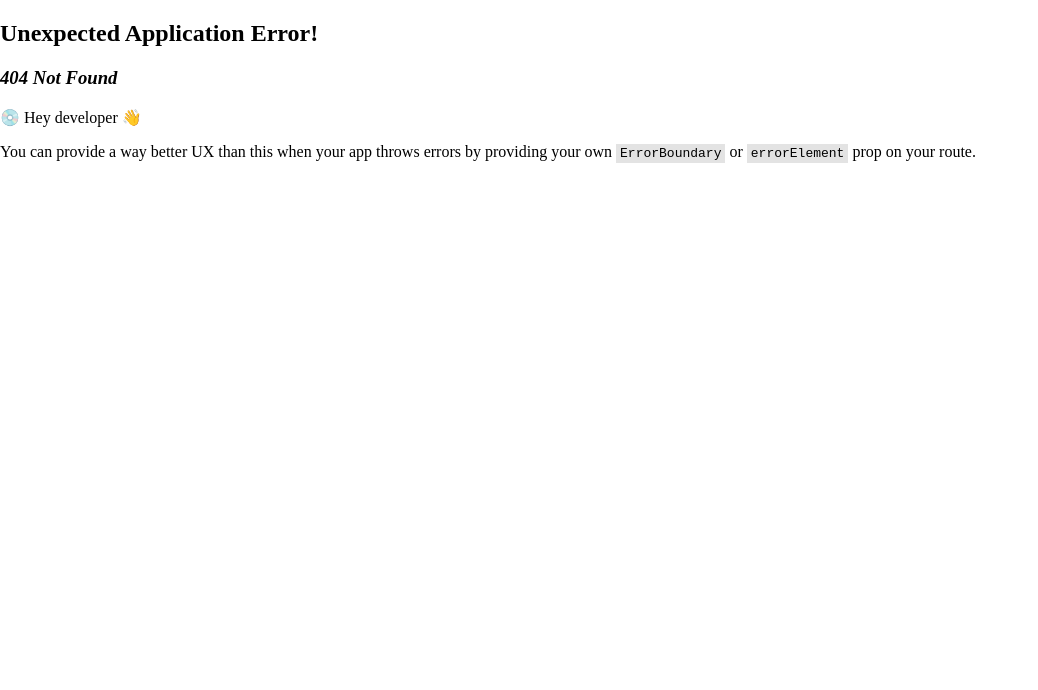
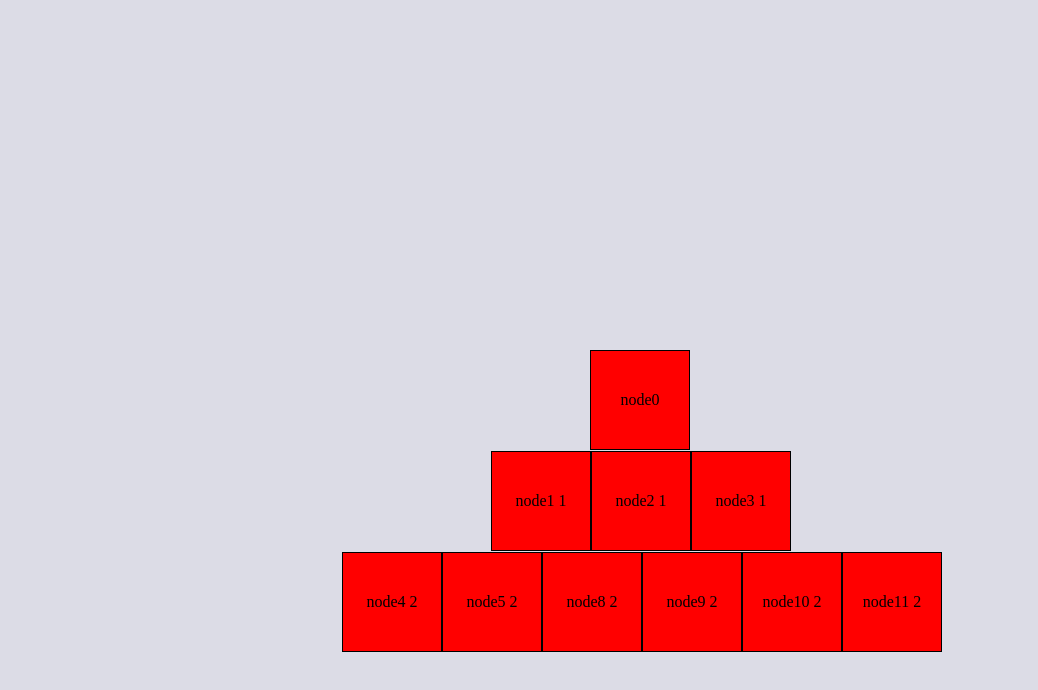
Before and after one commit to Carlos1006/Playground, a React (Vite) app: page /node_tree in a window 1280 px wide. Before the commit this address had no page. Shown: the top 690 px of the page, without its empty margins (0-1038 px from the left). Built offline with nearby package versions, Linux system fonts and the light colour scheme.

Commit message:
Se inicia desarrollo de arbol de nodos

```diff
--- /dev/null
+++ b/src/components/nodeTree.tsx
@@ -0,0 +1,81 @@
+import React, { FC, ReactNode, createContext, forwardRef, useContext, useEffect, useState } from "react";
+import css from './../styles/nodeTree.module.scss';
+
+interface NodeProps {
+    name: string;
+    level: number;
+    nodes: NodeProps[];
+}
+
+interface NodeLevelProps {
+    level: number;
+    children: JSX.Element[] | JSX.Element;
+}
+
+const NodeTree:FC = () => {
+
+    const nodeTree: NodeProps[] = [
+        {name:'node1', nodes:[
+            {name:'node4', nodes:[], level: -1},
+            {name:'node5', nodes:[], level: -1},
+            {name:'node6', nodes:[], level: -1},
+            {name:'node7', nodes:[], level: -1}
+        ], level: -1},
+        {name:'node2', nodes:[], level: -1},
+        {name:'node3', nodes:[
+            {name:'node8', nodes:[], level: -1},
+            {name:'node9', nodes:[], level: -1},
+            {name:'node10', nodes:[], level: -1},
+            {name:'node11', nodes:[], level: -1}
+        ], level: -1},
+    ]
+
+    useEffect(() => {
+        // get all elements with data-level attribute
+        const elements = document.querySelectorAll('[data-level]');
+        // loop through all elements
+        console.log(elements);
+        elements.forEach((element: HTMLElement): void => {
+            const level = element.getAttribute('data-level');
+            const width = element.offsetWidth;
+            console.log(level, width);
+        });
+    });
+
+    return <>
+        <div className={css.nodeTree}>
+            <Node level={0} name={'node0'} nodes={nodeTree} />
+        </div>
+    </>
+}
+
+const NodeLevel:FC<NodeLevelProps> = ({ level, children }: NodeLevelProps) => {
+    const childrenLength = Array.isArray(children) ? children.length : 1;
+
+    const top = 100;
+    const width = childrenLength * 100;
+    const left = - (width / 2) + 50;
+
+    return <>
+        <div className={css.nodeLevel} style={{ width, top, left }}>
+            {children}
+        </div>
+    </>
+}
+
+const Node:FC<NodeProps> = ({ name, level, nodes }: NodeProps) => {
+    return <>
+        <div className={css.node}>
+            {name}
+            { nodes.length > 0 &&
+                <NodeLevel level={level + 1}>
+                    {nodes?.map((node, index) => {
+                        return <Node data-level={level} level={level + 1} key={index} name={`${node.name} ${level + 1}`} nodes={node.nodes} />
+                    })}
+                </NodeLevel>
+            }
+        </div>
+    </>
+}
+
+export default NodeTree;
--- /dev/null
+++ b/src/components/searchBar.tsx
@@ -0,0 +1,15 @@
+import { FC } from "react"
+import css from "./../styles/searchBar.module.scss";
+
+const SearchBar: FC = () => {
+
+    return (
+        <>
+            <div className={css.searchBar}>
+                <div className={css.caret}/>
+            </div>
+        </>
+    )
+}
+
+export default SearchBar;
--- /dev/null
+++ b/src/pages/page_06.tsx
@@ -0,0 +1,14 @@
+import SearchBar from '../components/searchBar';
+import css from '../styles/page.module.scss';
+
+const Page_03 = () => {
+
+  return <>
+    <div className={`${css.dark}  ${css.page}`}>
+      <SearchBar />
+    </div>
+  </>
+}
+
+
+export default Page_03;
--- /dev/null
+++ b/src/pages/page_07.tsx
@@ -0,0 +1,14 @@
+import NodeTree from '../components/nodeTree';
+import css from '../styles/page.module.scss';
+
+const Page_03 = () => {
+
+  return <>
+    <div className={`${css.page}`}>
+      <NodeTree />
+    </div>
+  </>
+}
+
+
+export default Page_03;
--- /dev/null
+++ b/src/styles/nodeTree.module.scss
@@ -0,0 +1,32 @@
+.nodeTree {
+    display:flex;
+    flex-direction: column;
+}
+.nodeLevel {
+    height: 100px;
+    display: flex;
+    flex-wrap: wrap;
+    flex-direction: row;
+    position: absolute;
+}
+.nodeContainer {
+    width: 110px;
+    height: 110px;
+    display: flex;
+    flex-wrap: wrap;
+    background-color:blue;
+    flex-direction: column;
+    justify-content: center;
+    align-items: center;
+    flex-grow: 1;
+}
+.node {
+    width: 98px;
+    height: 98px;
+    border: 1px solid black;
+    display: flex;
+    position: relative;
+    justify-content: center;
+    align-items: center;
+    background:red;
+}
--- /dev/null
+++ b/src/styles/searchBar.module.scss
@@ -0,0 +1,17 @@
+$width: 16vw;
+$height: 4vw;
+
+.searchBar {
+    width:$height;
+    height:$height;
+    background:rgba(34,37,39,255);
+    position: relative;
+    .caret {
+        width: 2px;
+        height: $height;
+        background: rgba(1,244,214,255);
+        position: absolute;
+        left:0;
+        top:0;
+    }
+}
```
Also changed, not shown: src/routes/routes.tsx (+10 -0 lines).
